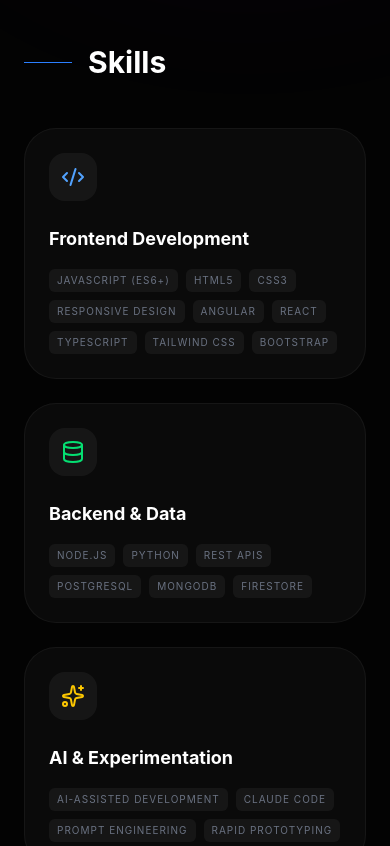
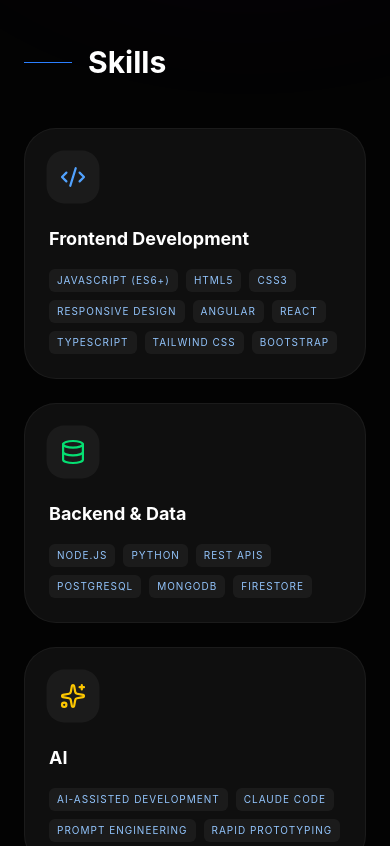
Before and after one commit to cjrojas72/portfolio-v2, a React (Vite) app: page / in a window 390 px wide. Shown: the part 960-1806 px from the top of the page. Built offline with nearby package versions, Linux system fonts and the light colour scheme.

Commit message:
update mobile effects

```diff
--- a/src/App.jsx
+++ b/src/App.jsx
@@ -1,4 +1,4 @@
-import React, { useState, useRef } from 'react';
+import React, { useState, useRef, useEffect } from 'react';
 import emailjs from '@emailjs/browser';
 import motivateMeImg from './assets/motivateme.png';
 import manaWatchImg from './assets/manawatch.png';
@@ -59,6 +59,21 @@ const App = () => {
       .catch(() => setFormStatus('error'));
   };
 
+  useEffect(() => {
+    const mq = window.matchMedia('(max-width: 768px)');
+    if (!mq.matches) return;
+
+    const cards = document.querySelectorAll('[data-mobile-card]');
+    const observer = new IntersectionObserver(
+      (entries) => entries.forEach(entry => {
+        entry.target.classList.toggle('is-visible', entry.isIntersecting);
+      }),
+      { threshold: 0.35 }
+    );
+    cards.forEach(card => observer.observe(card));
+    return () => observer.disconnect();
+  }, []);
+
   const profile = {
     name: "Christian Rojas",
     role: "Software Developer",
@@ -99,7 +114,7 @@ const App = () => {
     ]
   },
   {
-    title: "AI & Experimentation",
+    title: "AI",
     icon: <Sparkles className="text-yellow-400" />,
     skills: [
       "AI-assisted development",
@@ -118,7 +133,7 @@ const App = () => {
       "Mentorship",
       "Performance Optimization",
       "Technical Documentation",
-      "CI/CD"
+      "CI/CD",
     ]
   },
   {
@@ -359,14 +374,14 @@ const experience = [
           </h2>
           <div className="grid grid-cols-1 md:grid-cols-2 lg:grid-cols-4 gap-6">
             {skillGroups.map((group, i) => (
-              <div key={i} className="bg-white/[0.03] border border-white/5 p-6 rounded-[2rem] hover:bg-white/[0.05] transition-all group">
-                <div className="w-12 h-12 rounded-2xl bg-white/5 flex items-center justify-center mb-6 group-hover:scale-110 transition-transform">
+              <div key={i} data-mobile-card className="skill-card bg-white/[0.03] border border-white/5 p-6 rounded-[2rem] hover:bg-white/[0.05] transition-all group">
+                <div className="skill-icon w-12 h-12 rounded-2xl bg-white/5 flex items-center justify-center mb-6 group-hover:scale-110 transition-transform">
                   {group.icon}
                 </div>
                 <h3 className="font-bold mb-4 text-lg">{group.title}</h3>
                 <div className="flex flex-wrap gap-2">
                   {group.skills.map((skill, j) => (
-                    <span key={j} className="text-[10px] uppercase tracking-widest px-2 py-1 rounded-md bg-white/5 text-gray-500 group-hover:text-blue-300 transition-colors">
+                    <span key={j} className="skill-tag text-[10px] uppercase tracking-widest px-2 py-1 rounded-md bg-white/5 text-gray-500 group-hover:text-blue-300 transition-colors">
                       {skill}
                     </span>
                   ))}
@@ -468,7 +483,8 @@ const experience = [
             {projects.map((project, i) => (
               <div
                 key={i}
-                className="group flex flex-col bg-white/[0.02] border border-white/5 rounded-[2.5rem] overflow-hidden hover:bg-white/[0.04] transition-all"
+                data-mobile-card
+                className="project-card group flex flex-col bg-white/[0.02] border border-white/5 rounded-[2.5rem] overflow-hidden hover:bg-white/[0.04] transition-all"
               >
 
                 {/* Project Image */}
@@ -479,14 +495,14 @@ const experience = [
                   <img
                     src={project.image}
                     alt={project.title}
-                    className="absolute inset-0 w-full h-full object-cover opacity-90 group-hover:scale-105 transition-transform duration-500"
+                    className="card-image absolute inset-0 w-full h-full object-cover opacity-90 group-hover:scale-105 transition-transform duration-500"
                   />
 
                   {/* Gradient Overlay */}
                   <div className="absolute inset-0 opacity-20 bg-[radial-gradient(circle_at_center,_var(--tw-gradient-from)_0%,_transparent_70%)]" />
 
                   {/* Hover Buttons */}
-                  <div className="absolute bottom-4 left-6 right-6 flex justify-between items-center z-20 translate-y-8 opacity-0 group-hover:translate-y-0 group-hover:opacity-100 transition-all duration-300">
+                  <div className="card-hover-buttons absolute bottom-4 left-6 right-6 flex justify-between items-center z-20 translate-y-8 opacity-0 group-hover:translate-y-0 group-hover:opacity-100 transition-all duration-300">
                     <div className="flex gap-2">
                       <a
                         href={project.github}
@@ -508,7 +524,7 @@ const experience = [
                 {/* Project Content */}
                 <div className="p-8 flex flex-col flex-grow">
                   <div className="flex justify-between items-center mb-4">
-                    <h3 className="text-2xl font-bold group-hover:text-blue-400 transition-colors">
+                    <h3 className="card-title text-2xl font-bold group-hover:text-blue-400 transition-colors">
                       {project.title}
                     </h3>
                   </div>
@@ -521,7 +537,7 @@ const experience = [
                     {project.tech.map((t, idx) => (
                       <span
                         key={idx}
-                        className="px-3 py-1 rounded-full bg-white/5 border border-white/5 text-gray-500 text-[10px] font-bold uppercase tracking-widest group-hover:text-blue-300 transition-colors"
+                        className="card-tech-tag px-3 py-1 rounded-full bg-white/5 border border-white/5 text-gray-500 text-[10px] font-bold uppercase tracking-widest group-hover:text-blue-300 transition-colors"
                       >
                         {t}
                       </span>
--- a/src/index.css
+++ b/src/index.css
@@ -8,3 +8,35 @@ body, html{
 *{
   box-sizing: border-box;
 }
+
+/* Mobile: trigger hover-equivalent styles when card scrolls into view */
+@media (max-width: 768px) {
+  /* Project cards */
+  .project-card.is-visible {
+    background-color: rgba(255, 255, 255, 0.04);
+  }
+  .project-card.is-visible .card-image {
+    transform: scale(1.05);
+  }
+  .project-card.is-visible .card-hover-buttons {
+    transform: translateY(-25px);
+    opacity: 1;
+  }
+  .project-card.is-visible .card-title {
+    color: rgb(96, 165, 250); /* blue-400 */
+  }
+  .project-card.is-visible .card-tech-tag {
+    color: rgb(147, 197, 253); /* blue-300 */
+  }
+
+  /* Skill cards */
+  .skill-card.is-visible {
+    background-color: rgba(255, 255, 255, 0.05);
+  }
+  .skill-card.is-visible .skill-icon {
+    transform: scale(1.1);
+  }
+  .skill-card.is-visible .skill-tag {
+    color: rgb(147, 197, 253); /* blue-300 */
+  }
+}
```
